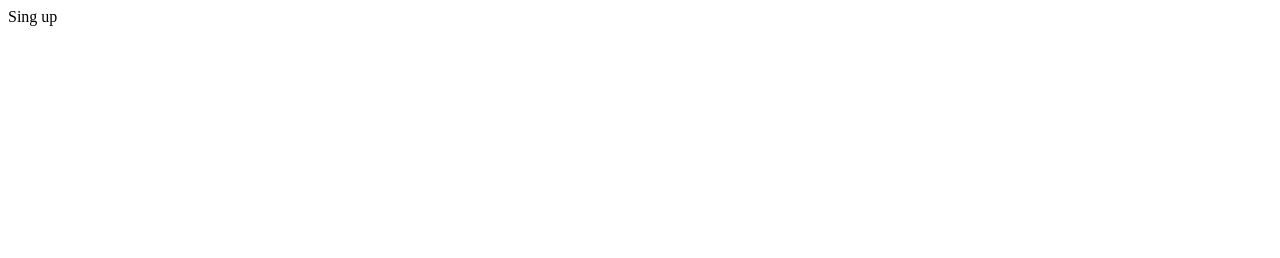
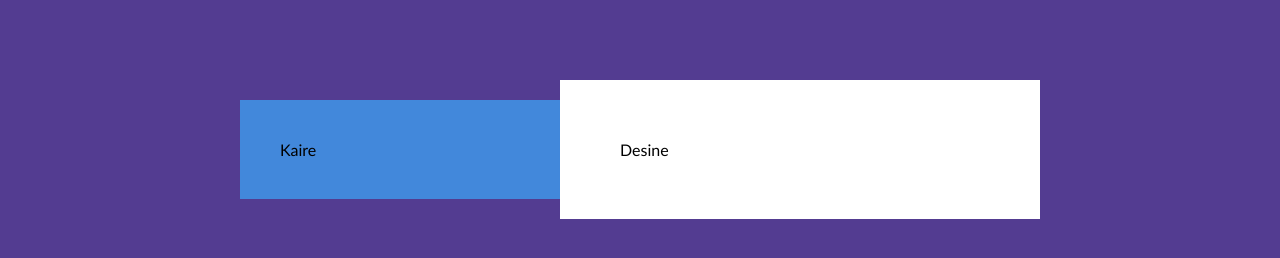
Before and after one commit to ritullia/5-signup, a website: page index.html in a window 1280 px wide. Drawn offline with Linux system fonts and the light colour scheme.

Commit message:
initial html

```diff
--- a/css/main.css
+++ b/css/main.css
@@ -0,0 +1,35 @@
+body,
+body * {
+    margin: 0;
+    padding: 0;
+    vertical-align: top;
+    box-sizing: border-box;
+    font-family: 'Gill Sans', 'Gill Sans MT', Calibri, 'Trebuchet MS', sans-serif;
+}
+
+main {
+   display: inline-block;
+   width: 800px;
+   margin-top: 80px;
+   margin-left: calc(50% - 400px);
+}
+
+body {
+    background-color: #533C91;
+}
+
+main > div:first-child {
+    width: 40%;
+    float: left;
+    padding: 40px;
+    margin-top: 20px;
+    background-color: #4288DB;
+}
+
+main > div:last-child {
+    width: 60%;
+    float: left;
+    padding: 60px;
+    background-color: #fff;
+
+}
--- a/index.html
+++ b/index.html
@@ -12,9 +12,12 @@
     <meta name="msapplication-TileColor" content="#da532c">
     <meta name="theme-color" content="#ffffff">
     <title>Sign up</title>
-
+    <link rel="stylesheet" href="./css/main.css">
 </head>
     <body>
-        Sing up
+        <main>
+            <div>Kaire</div>
+            <div>Desine</div>
+        </main>
     </body>
 </html>
```
